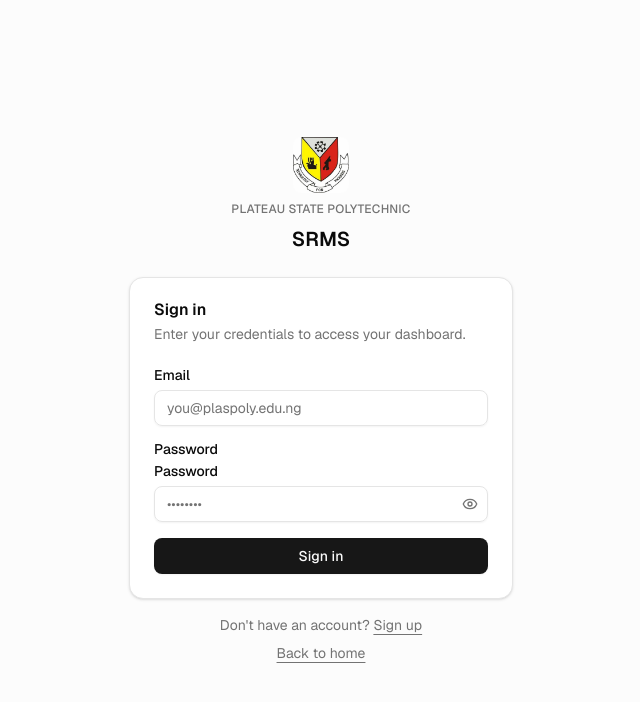
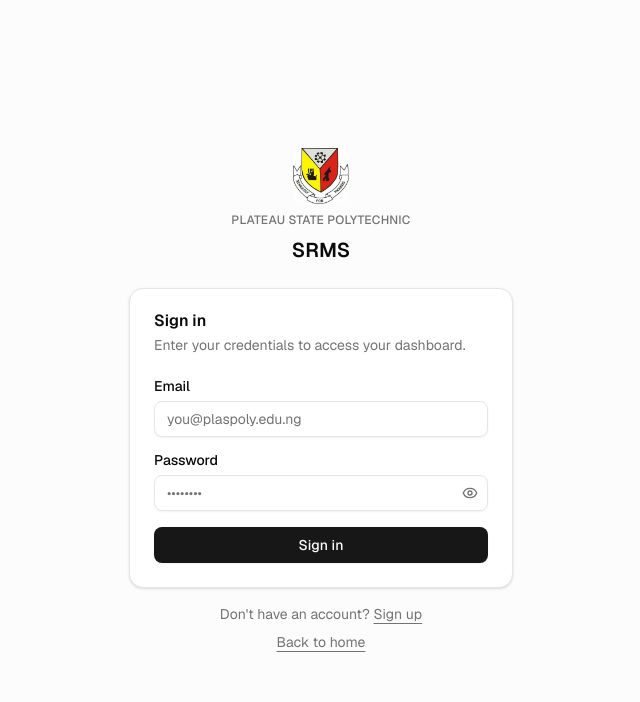
Before and after one commit to Dotun-Balogun/plapoly-staff-record-mgt-system, a Next.js app: page /login in a window 1280 px wide. Shown: the top 702 px of the page, without its empty margins (319-959 px from the left). Built offline with nearby package versions, Linux system fonts and the light colour scheme.

Commit message:
add password toggle to forms

```diff
--- a/src/app/login/login-form.tsx
+++ b/src/app/login/login-form.tsx
@@ -91,7 +91,7 @@
                   name="password"
                   render={({ field }) => (
                     <FormItem>
-                      <FormLabel>Password</FormLabel>
+
                       <FormControl>
                       <FormField
                   control={form.control}
--- a/src/app/page.tsx
+++ b/src/app/page.tsx
@@ -82,7 +82,7 @@
           </p>
           <div className="flex flex-col gap-3 sm:flex-row">
             <Button asChild size="lg">
-              <Link href="/login">
+              <Link href="/signup">
                 Sign in to your account <ArrowRight className="size-4" />
               </Link>
             </Button>
```
